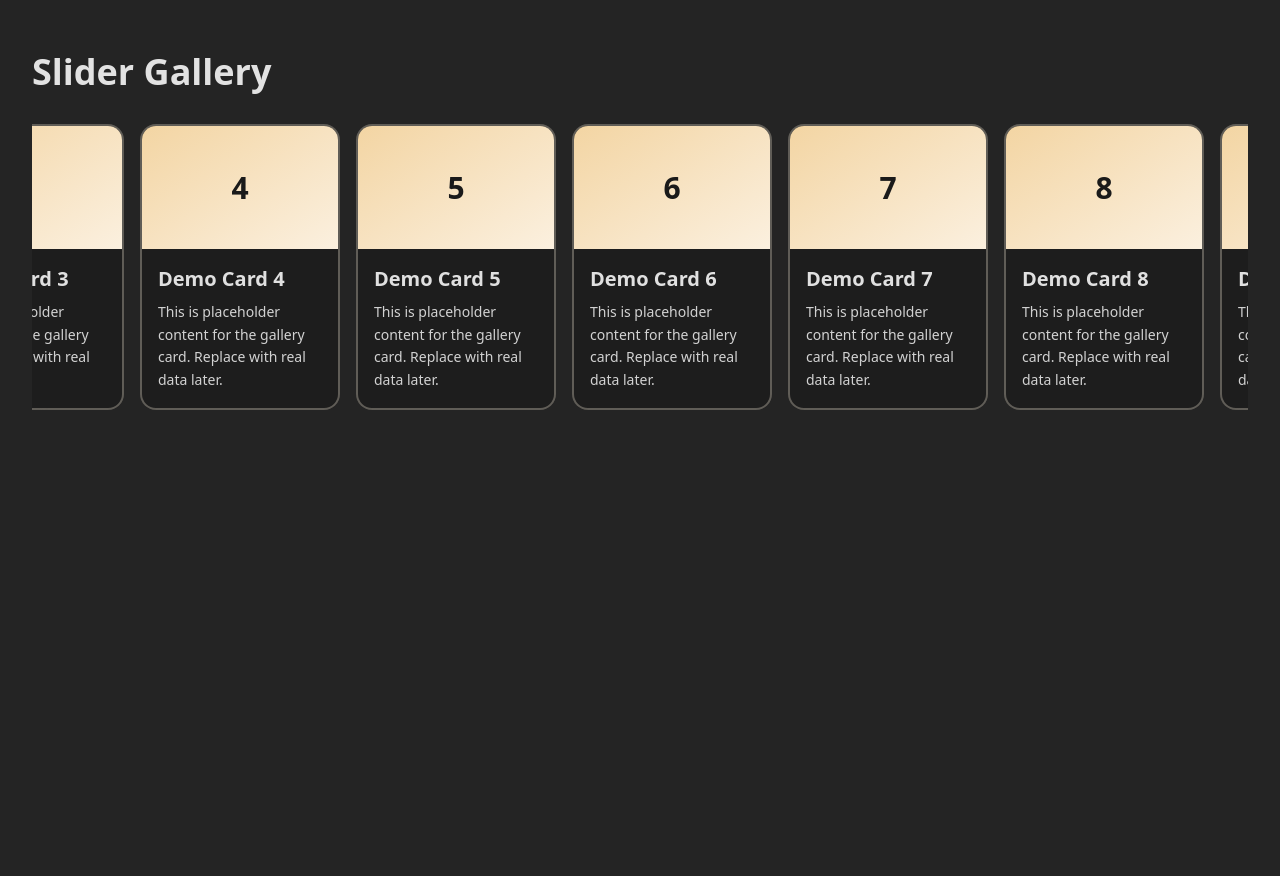
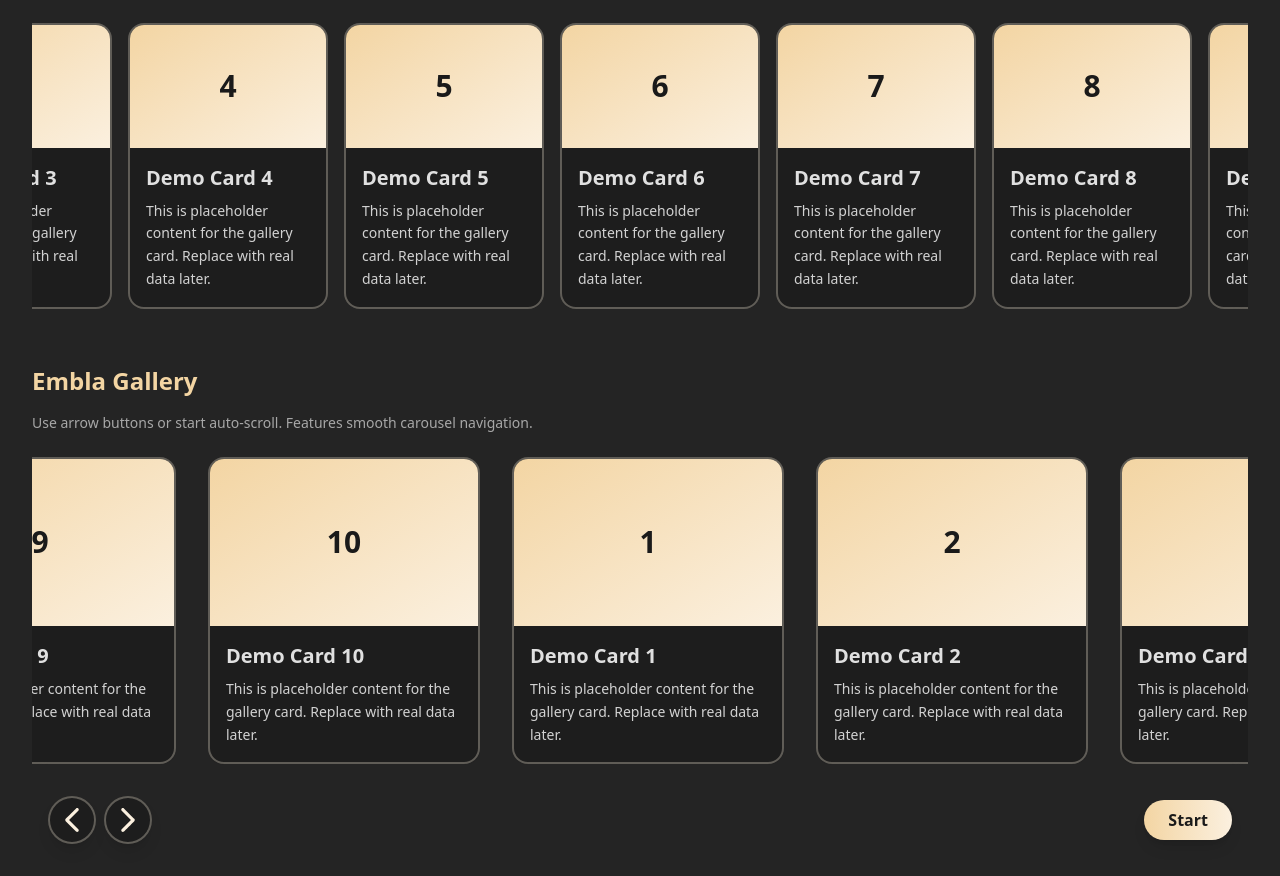
Before and after one commit to dimaportenko/react-components-playground, a React (Vite) app: page / in a window 1280 px wide. Shown: the part 165-1041 px from the top of the page. Before the commit the page ends 800 px from the top, so only its background shows below. Built offline with nearby package versions, Linux system fonts and the light colour scheme.

Commit message:
add embla carousel example

```diff
--- a/package.json
+++ b/package.json
@@ -11,6 +11,8 @@
   "dependencies": {
     "@gsap/react": "^2.1.2",
     "bun-plugin-tailwind": "^0.0.15",
+    "embla-carousel-auto-scroll": "^8.6.0",
+    "embla-carousel-react": "^8.6.0",
     "gsap": "^3.13.0",
     "react": "^19",
     "react-dom": "^19",
--- a/src/App.tsx
+++ b/src/App.tsx
@@ -1,12 +1,30 @@
 import "./index.css";
+// import "./components/embla.css";
 import { GsapGallery } from "./components/GsapGallery";
+import { EmblaGallery } from "./components/EmblaGallery";
 
 export function App() {
   return (
     <div className="max-w-screen lg:max-w-7xl mx-auto p-8 relative z-10">
-      <h1 className="text-4xl font-bold mb-6">Slider Gallery</h1>
+      <h1 className="text-4xl font-bold mb-6">Slider Gallery Comparison</h1>
 
-      <GsapGallery />
+      <div className="space-y-12">
+        <section>
+          <h2 className="text-2xl font-semibold mb-4 text-[#f3d5a3]">GSAP Gallery</h2>
+          <p className="text-sm text-white/60 mb-4">
+            Drag, scroll, or click to navigate. Features continuous scrolling with momentum.
+          </p>
+          <GsapGallery />
+        </section>
+
+        <section>
+          <h2 className="text-2xl font-semibold mb-4 text-[#f3d5a3]">Embla Gallery</h2>
+          <p className="text-sm text-white/60 mb-4">
+            Use arrow buttons or start auto-scroll. Features smooth carousel navigation.
+          </p>
+          <EmblaGallery />
+        </section>
+      </div>
     </div>
   );
 }
--- /dev/null
+++ b/src/components/EmblaCarouselArrowButtons.tsx
@@ -0,0 +1,92 @@
+import React, {
+  type ComponentPropsWithRef,
+  useCallback,
+  useEffect,
+  useState,
+} from "react";
+import type { EmblaCarouselType } from "embla-carousel";
+
+type UsePrevNextButtonsType = {
+  prevBtnDisabled: boolean;
+  nextBtnDisabled: boolean;
+  onPrevButtonClick: () => void;
+  onNextButtonClick: () => void;
+};
+
+export const usePrevNextButtons = (
+  emblaApi: EmblaCarouselType | undefined
+): UsePrevNextButtonsType => {
+  const [prevBtnDisabled, setPrevBtnDisabled] = useState(true);
+  const [nextBtnDisabled, setNextBtnDisabled] = useState(true);
+
+  const onPrevButtonClick = useCallback(() => {
+    if (!emblaApi) return;
+    emblaApi.scrollPrev();
+  }, [emblaApi]);
+
+  const onNextButtonClick = useCallback(() => {
+    if (!emblaApi) return;
+    emblaApi.scrollNext();
+  }, [emblaApi]);
+
+  const onSelect = useCallback((emblaApi: EmblaCarouselType) => {
+    setPrevBtnDisabled(!emblaApi.canScrollPrev());
+    setNextBtnDisabled(!emblaApi.canScrollNext());
+  }, []);
+
+  useEffect(() => {
+    if (!emblaApi) return;
+
+    onSelect(emblaApi);
+    emblaApi.on("reInit", onSelect).on("select", onSelect);
+  }, [emblaApi, onSelect]);
+
+  return {
+    prevBtnDisabled,
+    nextBtnDisabled,
+    onPrevButtonClick,
+    onNextButtonClick,
+  };
+};
+
+type PropType = ComponentPropsWithRef<"button">;
+
+export const PrevButton: React.FC<PropType> = (props) => {
+  const { children, ...restProps } = props;
+
+  return (
+    <button
+      className="embla__button embla__button--prev"
+      type="button"
+      {...restProps}
+    >
+      <svg className="embla__button__svg" viewBox="0 0 532 532">
+        <path
+          fill="currentColor"
+          d="M355.66 11.354c13.793-13.805 36.208-13.805 50.001 0 13.785 13.804 13.785 36.238 0 50.034L201.22 266l204.442 204.61c13.785 13.805 13.785 36.239 0 50.044-13.793 13.796-36.208 13.796-50.002 0a5994246.277 5994246.277 0 0 0-229.332-229.454 35.065 35.065 0 0 1-10.326-25.126c0-9.2 3.393-18.26 10.326-25.2C172.192 194.973 332.731 34.31 355.66 11.354Z"
+        />
+      </svg>
+      {children}
+    </button>
+  );
+};
+
+export const NextButton: React.FC<PropType> = (props) => {
+  const { children, ...restProps } = props;
+
+  return (
+    <button
+      className="embla__button embla__button--next"
+      type="button"
+      {...restProps}
+    >
+      <svg className="embla__button__svg" viewBox="0 0 532 532">
+        <path
+          fill="currentColor"
+          d="M176.34 520.646c-13.793 13.805-36.208 13.805-50.001 0-13.785-13.804-13.785-36.238 0-50.034L330.78 266 126.34 61.391c-13.785-13.805-13.785-36.239 0-50.044 13.793-13.796 36.208-13.796 50.002 0 22.928 22.947 206.395 206.507 229.332 229.454a35.065 35.065 0 0 1 10.326 25.126c0 9.2-3.393 18.26-10.326 25.2-45.865 45.901-206.404 206.564-229.332 229.52Z"
+        />
+      </svg>
+      {children}
+    </button>
+  );
+};
--- /dev/null
+++ b/src/components/EmblaGallery.tsx
@@ -0,0 +1,143 @@
+import React, { useCallback, useEffect, useState } from "react";
+import type { EmblaOptionsType } from "embla-carousel";
+import useEmblaCarousel from "embla-carousel-react";
+import AutoScroll from "embla-carousel-auto-scroll";
+import {
+  NextButton,
+  PrevButton,
+  usePrevNextButtons,
+} from "./EmblaCarouselArrowButtons";
+import { DemoCard } from "./DemoCard";
+
+type DemoCardData = {
+  id: number;
+  title: string;
+  description: string;
+};
+
+type PropType = {
+  slides?: DemoCardData[];
+  options?: EmblaOptionsType;
+};
+
+// Generate demo data if not provided
+const generateDemoCards = (count: number): DemoCardData[] => {
+  return Array.from({ length: count }, (_, index) => {
+    const id = index + 1;
+    return {
+      id,
+      title: `Demo Card ${id}`,
+      description:
+        "This is placeholder content for the gallery card. Replace with real data later.",
+    };
+  });
+};
+
+const EmblaGallery: React.FC<PropType> = (props) => {
+  const { slides = generateDemoCards(10), options } = props;
+
+  const [emblaRef, emblaApi] = useEmblaCarousel(
+    {
+      loop: true,
+      align: "center",
+      ...options,
+    },
+    [
+      AutoScroll({
+        playOnInit: false,
+        speed: 1,
+        stopOnInteraction: true,
+        stopOnMouseEnter: true,
+        stopOnFocusIn: true,
+      }),
+    ]
+  );
+
+  const [isPlaying, setIsPlaying] = useState(false);
+
+  const {
+    prevBtnDisabled,
+    nextBtnDisabled,
+    onPrevButtonClick,
+    onNextButtonClick,
+  } = usePrevNextButtons(emblaApi);
+
+  const onButtonAutoplayClick = useCallback(
+    (callback: () => void) => {
+      const autoScroll = emblaApi?.plugins()?.autoScroll;
+      if (!autoScroll) return;
+
+      const resetOrStop =
+        autoScroll.options.stopOnInteraction === false
+          ? autoScroll.reset
+          : autoScroll.stop;
+
+      resetOrStop();
+      callback();
+    },
+    [emblaApi]
+  );
+
+  const toggleAutoplay = useCallback(() => {
+    const autoScroll = emblaApi?.plugins()?.autoScroll;
+    if (!autoScroll) return;
+
+    const playOrStop = autoScroll.isPlaying()
+      ? autoScroll.stop
+      : autoScroll.play;
+    playOrStop();
+  }, [emblaApi]);
+
+  useEffect(() => {
+    const autoScroll = emblaApi?.plugins()?.autoScroll;
+    if (!autoScroll) return;
+
+    setIsPlaying(autoScroll.isPlaying());
+    emblaApi
+      .on("autoScroll:play", () => setIsPlaying(true))
+      .on("autoScroll:stop", () => setIsPlaying(false))
+      .on("reInit", () => setIsPlaying(autoScroll.isPlaying()));
+  }, [emblaApi]);
+
+  return (
+    <div className="embla">
+      <div className="embla__viewport" ref={emblaRef}>
+        <div className="embla__container">
+          {slides.map((slide) => (
+            <div className="embla__slide" key={slide.id}>
+              <DemoCard
+                id={slide.id}
+                title={slide.title}
+                description={slide.description}
+              />
+            </div>
+          ))}
+        </div>
+      </div>
+
+      <div className="embla__controls">
+        <div className="embla__buttons">
+          <PrevButton
+            onClick={() => onButtonAutoplayClick(onPrevButtonClick)}
+            disabled={prevBtnDisabled}
+          />
+          <NextButton
+            onClick={() => onButtonAutoplayClick(onNextButtonClick)}
+            disabled={nextBtnDisabled}
+          />
+        </div>
+
+        <button
+          className="embla__play"
+          onClick={toggleAutoplay}
+          type="button"
+        >
+          {isPlaying ? "Stop" : "Start"}
+        </button>
+      </div>
+    </div>
+  );
+};
+
+export default EmblaGallery;
+export { EmblaGallery };
--- a/src/index.css
+++ b/src/index.css
@@ -33,3 +33,55 @@ body::before {
     animation: none !important;
   }
 }
+
+.embla {
+  @apply max-w-7xl mx-auto;
+}
+
+.embla__viewport {
+  @apply overflow-hidden;
+}
+
+.embla__container {
+  @apply flex touch-pan-y touch-pinch-zoom;
+}
+
+.embla__slide {
+  @apply flex-[0_0_100%] min-w-0 pl-4;
+  @apply sm:flex-[0_0_50%] md:flex-[0_0_33.333%] lg:flex-[0_0_25%];
+}
+
+/* Controls */
+.embla__controls {
+  @apply flex justify-between items-center gap-4 mt-6 px-4;
+}
+
+.embla__buttons {
+  @apply flex gap-2;
+}
+
+/* Button Styles */
+.embla__button {
+  @apply appearance-none bg-transparent touch-manipulation inline-flex cursor-pointer;
+  @apply border-0 p-0 m-0 w-12 h-12 items-center justify-center;
+  @apply rounded-full shadow-lg;
+  @apply bg-[#1a1a1a]/60 backdrop-blur-sm border-2 border-[#fbf0df]/30;
+  @apply hover:border-[#f3d5a3] transition-all duration-200;
+  @apply disabled:opacity-30 disabled:cursor-not-allowed;
+}
+
+.embla__button:active {
+  @apply scale-95;
+}
+
+.embla__button__svg {
+  @apply w-6 h-6 text-[#fbf0df];
+}
+
+/* Play/Stop Button */
+.embla__play {
+  @apply px-6 py-2 rounded-full font-semibold;
+  @apply bg-gradient-to-r from-[#f3d5a3] to-[#fbf0df] text-[#1a1a1a];
+  @apply hover:scale-105 active:scale-95 transition-transform duration-200;
+  @apply shadow-lg;
+}
```
Also changed, not shown: 1 other file (tests, documents, lock files or other folders).
